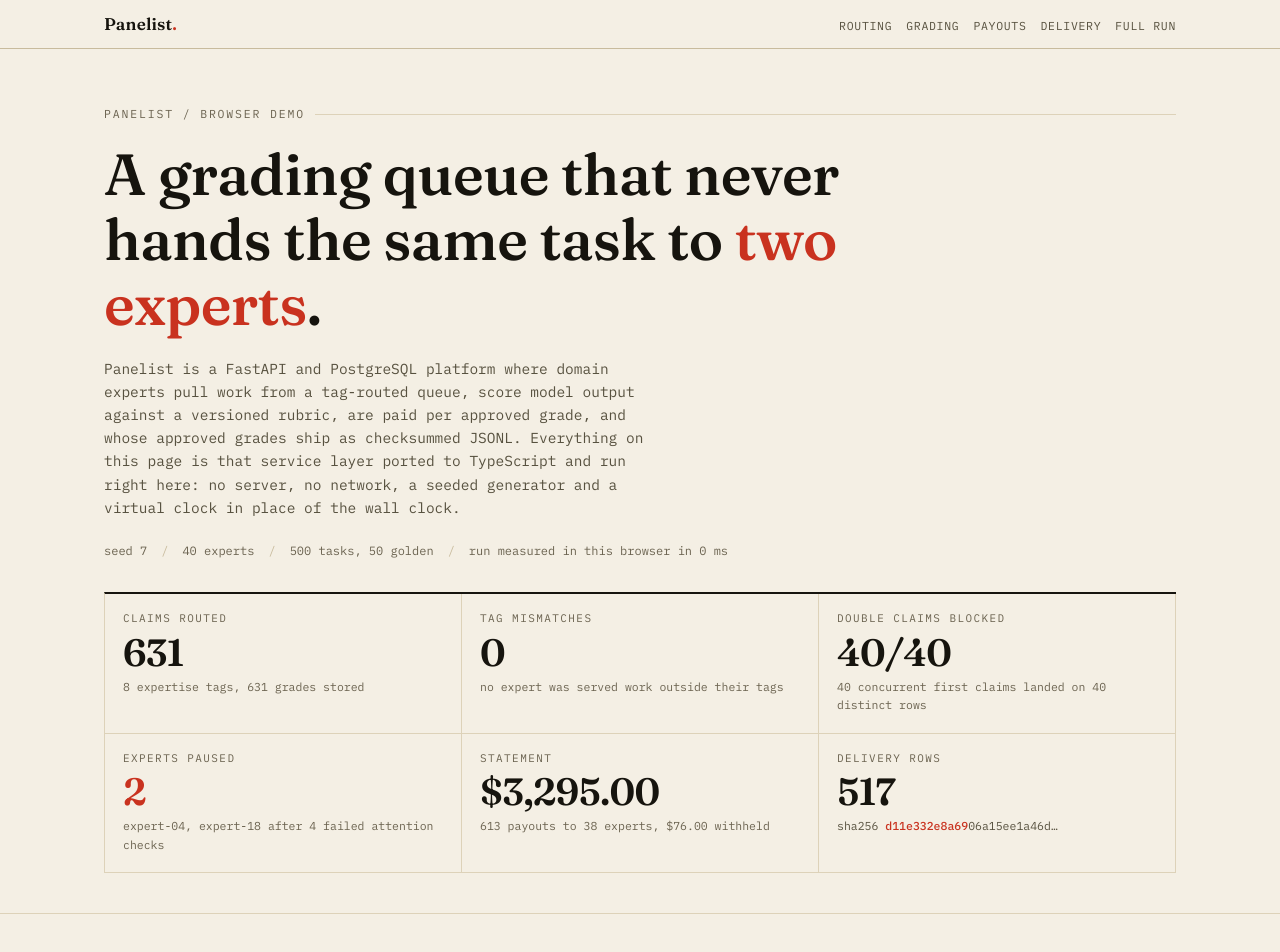
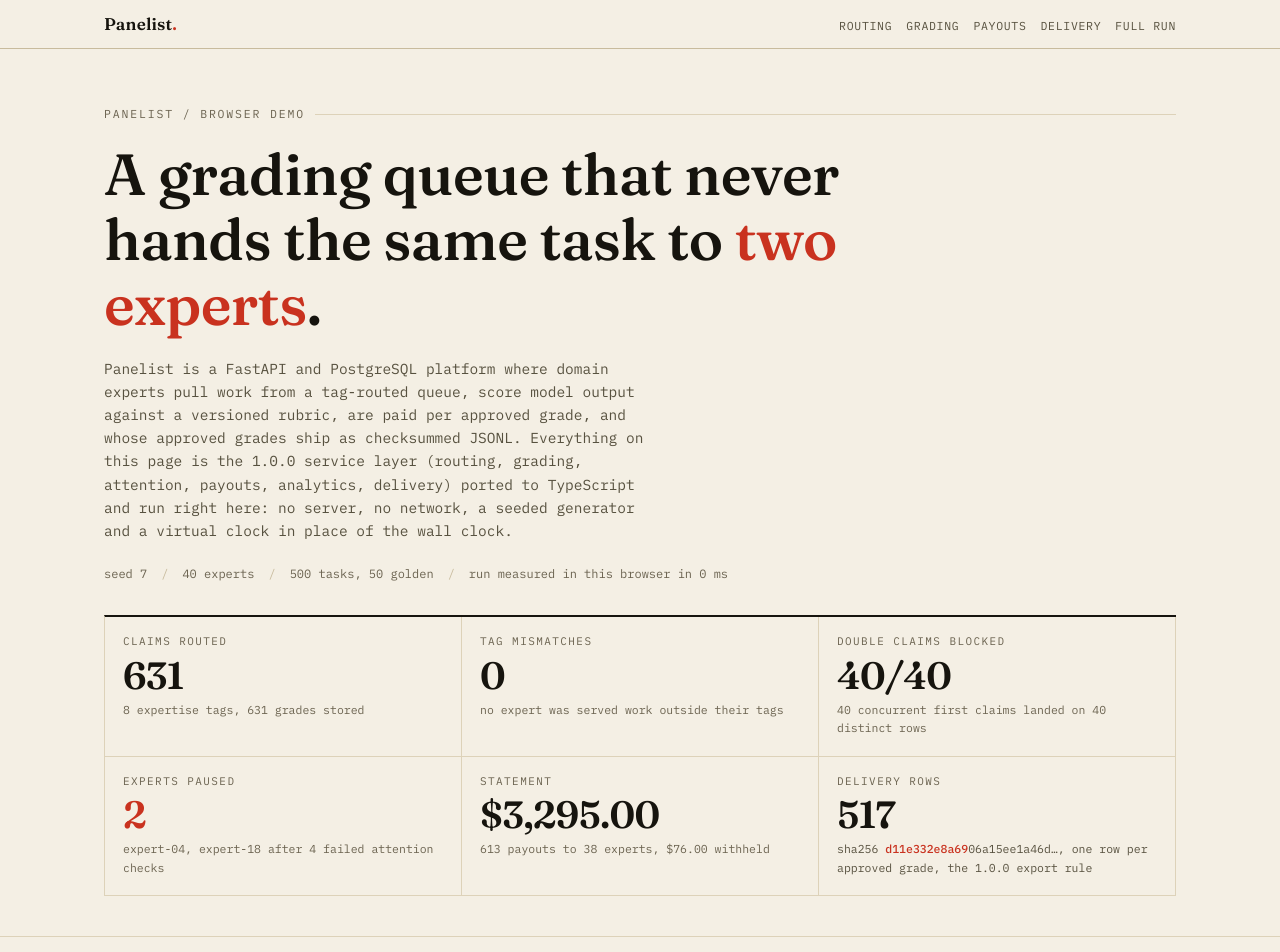
Before and after one commit to SAY-5/panelist, a React (Vite) app in the folder web/: page / in a window 1280 px wide. Shown: the top 952 px of the page. Built offline with nearby package versions, Linux system fonts and the light colour scheme.

Commit message:
docs(web): state which service version the browser port tracks

```diff
--- a/web/src/App.tsx
+++ b/web/src/App.tsx
@@ -6,6 +6,7 @@
 import { PayoutsSection } from "./ui/payouts";
 import { RoutingSection } from "./ui/routing";
 import { WorkbenchProvider } from "./ui/workbench";
+import { NOT_PORTED, PORTED_SERVICES, PORTED_SERVICE_VERSION } from "./sim";
 
 const REPO = "https://github.com/SAY-5/panelist";
 
@@ -61,9 +62,12 @@
               <a href={`${REPO}/blob/main/README.md`}>README</a>
             </div>
             <p>
-              Panelist is a FastAPI and PostgreSQL service. This page is its routing, grading,
-              attention, payout, analytics and delivery logic ported to TypeScript so it can be read
-              and poked at without a database. Same rules, same summary block, no network calls.
+              Panelist is a FastAPI and PostgreSQL service. This page is its {PORTED_SERVICES.join(", ")}{" "}
+              logic as of service version {PORTED_SERVICE_VERSION}, ported to TypeScript so it can be read
+              and poked at without a database. Not ported:{" "}
+              {NOT_PORTED.map(([name, version]) => `${name} (${version})`).join(", ")}. The summary block
+              is the {PORTED_SERVICE_VERSION} block, and multi-graded tasks deliver every approved grade
+              where the service since 4.0.0 delivers the one its consensus round selected.
             </p>
           </div>
         </footer>
--- a/web/src/sim/index.ts
+++ b/web/src/sim/index.ts
@@ -10,4 +10,5 @@
 export { createDemo, runDemo, seedPlatform, DEFAULT_DEMO, NOTABLE } from "./demo";
 export type { DemoEvent, DemoOptions, DemoRun, DemoStats } from "./demo";
 export { createWorkbench, trueScoresFor } from "./workbench";
+export { NOT_PORTED, PORTED_SERVICES, PORTED_SERVICE_VERSION } from "./port";
 export type { Workbench } from "./workbench";
--- /dev/null
+++ b/web/src/sim/port.ts
@@ -0,0 +1,13 @@
+/** What this port is: the service rules as they stood at one release, nothing newer. */
+
+export const PORTED_SERVICE_VERSION = "1.0.0";
+
+export const PORTED_SERVICES = ["routing", "grading", "attention", "payouts", "analytics", "delivery"] as const;
+
+/** Later releases whose rules are not modelled here, with the version that introduced them. */
+export const NOT_PORTED = [
+  ["rubric versions", "2.0.0"],
+  ["calibration and tiers", "3.0.0"],
+  ["consensus and adjudication", "4.0.0"],
+  ["ops overview and tick", "5.0.0"],
+] as const;
--- a/web/src/ui/fullrun.tsx
+++ b/web/src/ui/fullrun.tsx
@@ -1,5 +1,5 @@
 import { useEffect, useRef, useState } from "react";
-import { createDemo, DEFAULT_DEMO, DemoEvent, DemoRun, DemoSummary, formatSummary, NOTABLE } from "../sim";
+import { createDemo, DEFAULT_DEMO, DemoEvent, DemoRun, DemoSummary, formatSummary, NOTABLE, PORTED_SERVICE_VERSION } from "../sim";
 import { Card, Section, Stamp } from "./bits";
 import { money, pct, prefersReducedMotion } from "./format";
 
@@ -150,7 +150,7 @@
       id="run"
       num="05"
       title="The full run, end to end"
-      lede="The same 500-task run that sim/demo.py drives against the HTTP API, stepped one observable event at a time. Forty experts claim, grade, trip attention checks and abandon leases; a reviewer spot-checks every grade; a period closes and the dataset is exported."
+      lede={`The 500-task scenario that sim/demo.py drives against the HTTP API, replayed under the ${PORTED_SERVICE_VERSION} rules and stepped one observable event at a time. Forty experts claim, grade, trip attention checks and abandon leases; a reviewer spot-checks every grade; a period closes and the dataset is exported.`}
     >
       <div className="cols">
         <Card
@@ -230,7 +230,9 @@
         <Card title="Summary block">
           {summary === null ? (
             <p className="empty">
-              The run prints the same block as <code className="code">sim/demo.py</code> when it finishes.
+              The run prints the {PORTED_SERVICE_VERSION} summary block when it finishes: the lines{" "}
+              <code className="code">sim/demo.py</code> printed at that release, up to the delivery, without
+              the tier, adjudication and ops lines the current demo adds.
             </p>
           ) : (
             <pre className="summary-block" tabIndex={0} aria-label="Demo summary block">
--- a/web/src/ui/hero.tsx
+++ b/web/src/ui/hero.tsx
@@ -1,6 +1,7 @@
 import { Counter } from "./counter";
 import { useMeasuredRun } from "./demo";
 import { money } from "./format";
+import { PORTED_SERVICE_VERSION } from "../sim";
 
 export function Hero() {
   const run = useMeasuredRun();
@@ -17,8 +18,9 @@
           Panelist is a FastAPI and PostgreSQL platform where domain experts pull work from a
           tag-routed queue, score model output against a versioned rubric, are paid per approved
           grade, and whose approved grades ship as checksummed JSONL. Everything on this page is
-          that service layer ported to TypeScript and run right here: no server, no network, a
-          seeded generator and a virtual clock in place of the wall clock.
+          the {PORTED_SERVICE_VERSION} service layer (routing, grading, attention, payouts, analytics,
+          delivery) ported to TypeScript and run right here: no server, no network, a seeded
+          generator and a virtual clock in place of the wall clock.
         </p>
         <p className="hero-meta">
           <span>seed 7</span>
@@ -73,7 +75,8 @@
               s ? (
                 <span className="hex">
                   sha256 <b>{s.delivery.checksum.slice(0, 12)}</b>
-                  {s.delivery.checksum.slice(12, 24)}…
+                  {s.delivery.checksum.slice(12, 24)}…, one row per approved grade, the{" "}
+                  {PORTED_SERVICE_VERSION} export rule
                 </span>
               ) : (
                 " "
```
Also changed, not shown: 2 other files (tests, documents, lock files or other folders).
